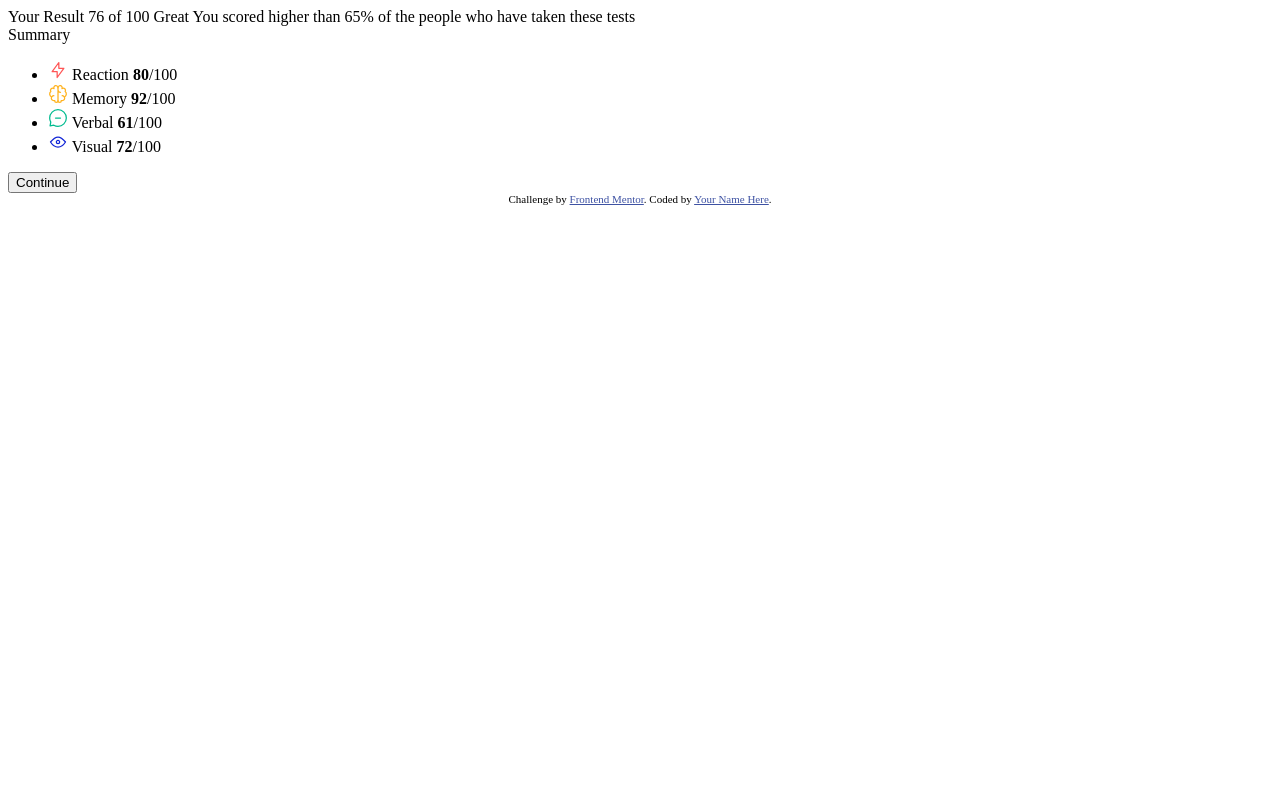
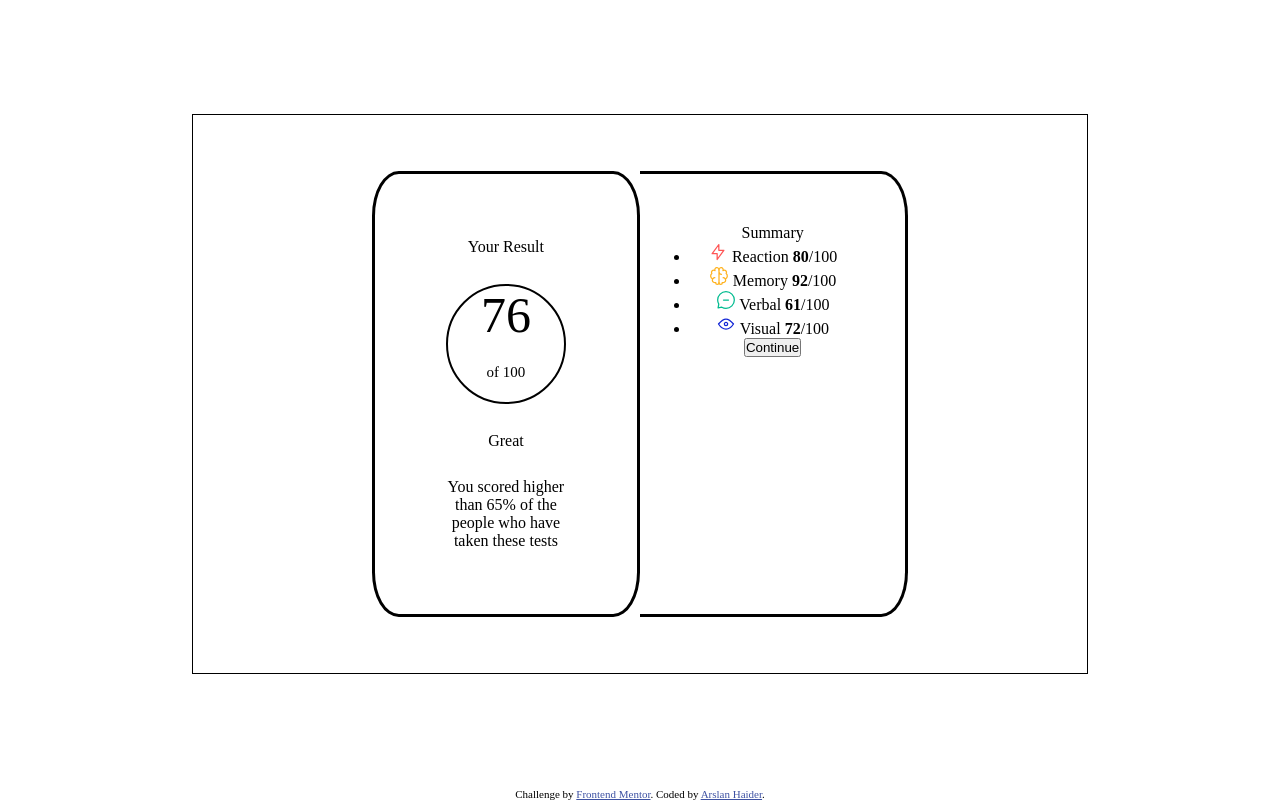
Before and after one commit to ArslanHaaider/Result-Summary-Component, a plain HTML site: page results-summary-component-main/index.html in a window 1280 px wide. Drawn offline with Linux system fonts and the light colour scheme.

Commit message:
create css file and structure the left card of result summary

```diff
--- a/results-summary-component-main/index.html
+++ b/results-summary-component-main/index.html
@@ -5,7 +5,7 @@
   <meta name="viewport" content="width=device-width, initial-scale=1.0"> <!-- displays site properly based on user's device -->
 
   <link rel="icon" type="image/png" sizes="32x32" href="./assets/images/favicon-32x32.png">
-
+  <link rel="stylesheet" href="style.css">
   <title>Frontend Mentor | Results summary component</title>
 
   <!-- Feel free to remove these styles or customise in your own stylesheet 👍 -->
@@ -15,35 +15,13 @@
   </style>
 </head>
 <body>
-
-  <!-- Your Result
-  76
-  of 100
-
-  Great
-  You scored higher than 65% of the people who have taken these tests.
-
-  Summary
-
-  Reaction
-  80 / 100
-
-  Memory
-  92 / 100
-
-  Verbal
-  61 / 100
-
-  Visual
-  72 / 100 -->
-
 <main>
   <div class="left-section block">
       <span class="left-heading block">
         Your Result
       </span>
       <span class="total-score block">
-        76 <span class="block">
+        76 <span class="out-off block">
           of 100
         </span>
       </span>
@@ -71,7 +49,7 @@
 </main>
   <div class="attribution">
     Challenge by <a href="https://www.frontendmentor.io?ref=challenge" target="_blank">Frontend Mentor</a>.
-    Coded by <a href="#">Your Name Here</a>.
+    Coded by <a href="#">Arslan Haider</a>.
   </div>
 </body>
 </html>
--- /dev/null
+++ b/results-summary-component-main/style.css
@@ -0,0 +1,66 @@
+*{
+    box-sizing: border-box;
+    margin: 0;
+    padding: 0;
+}
+body{
+    display: flex;
+    justify-content: center;
+    align-items: center;
+    flex-direction: column;
+    height: 100vh;
+}
+main{
+    height: 70vh;
+    width: 70vw;
+    border: 1px solid black;
+    display: flex;
+    justify-content: center;
+    align-items: center;
+    margin: auto;
+}
+.block{
+    display:flex;
+    flex-direction: column;
+}
+.left-section{
+    text-align: center;
+    border: 3px solid black ;
+    height: 80%;
+    width: 30%;
+    padding: 50px;
+    border-radius: 10%;
+ }
+.right-section{
+    text-align: center;
+    border: 3px solid black ;
+    border-width: 3px 3px 3px 0px;
+    height: 80%;
+    width: 30%;
+    padding: 50px;
+    border-radius: 0 10% 10% 0;
+}
+
+.comments{
+    text-align: center;
+    width: 90%;
+    margin: auto;
+}
+.sub-heading{
+    margin: auto;
+}
+.left-heading{
+    margin: auto;
+}
+.total-score{
+    font-size: 50px;
+    border: 2px solid black;
+    border-radius: 60px;
+    height: 120px;
+    width: 120px;
+    margin: auto;
+}
+.out-off{
+    font-size: 15px;
+    margin-top: 20px;
+}
```
